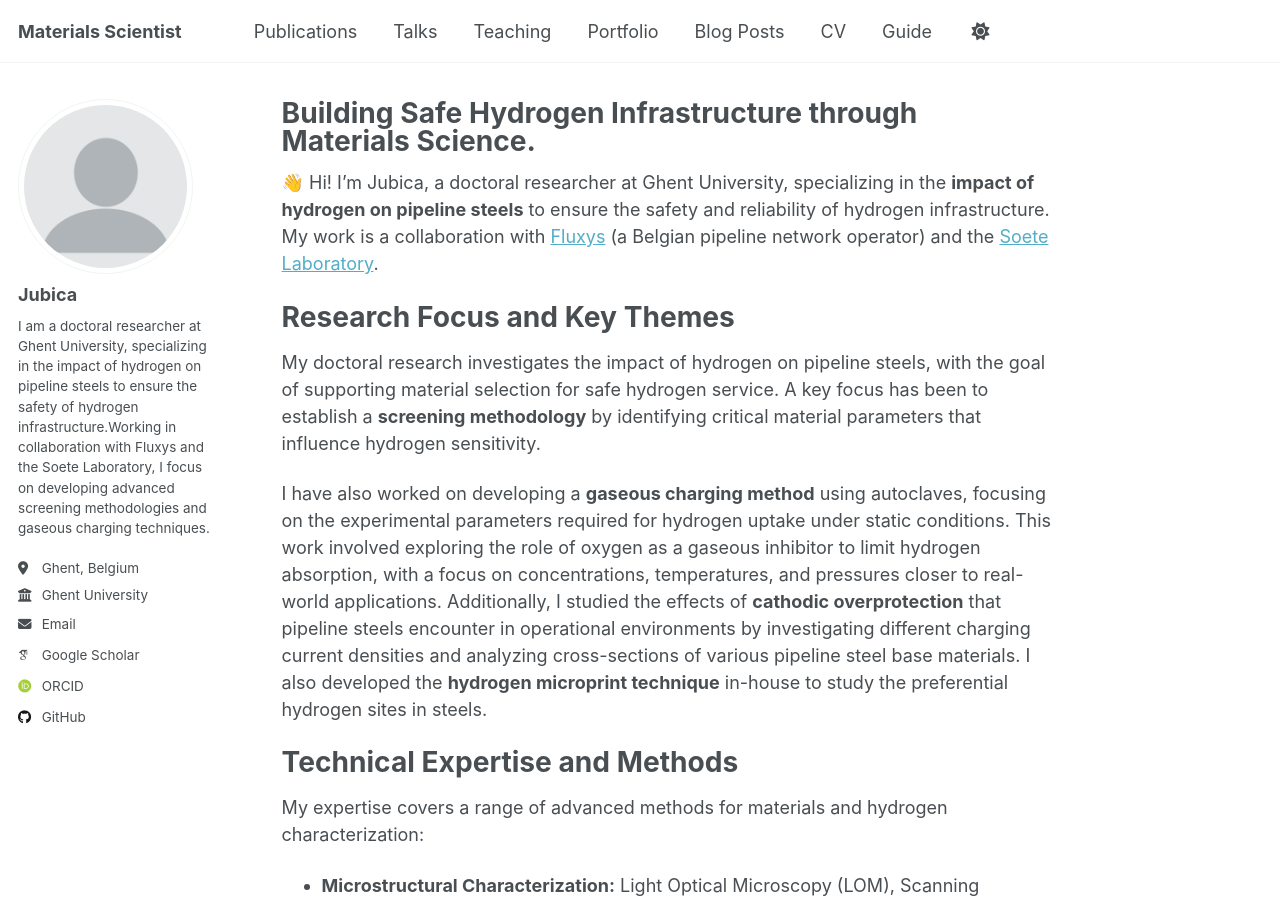
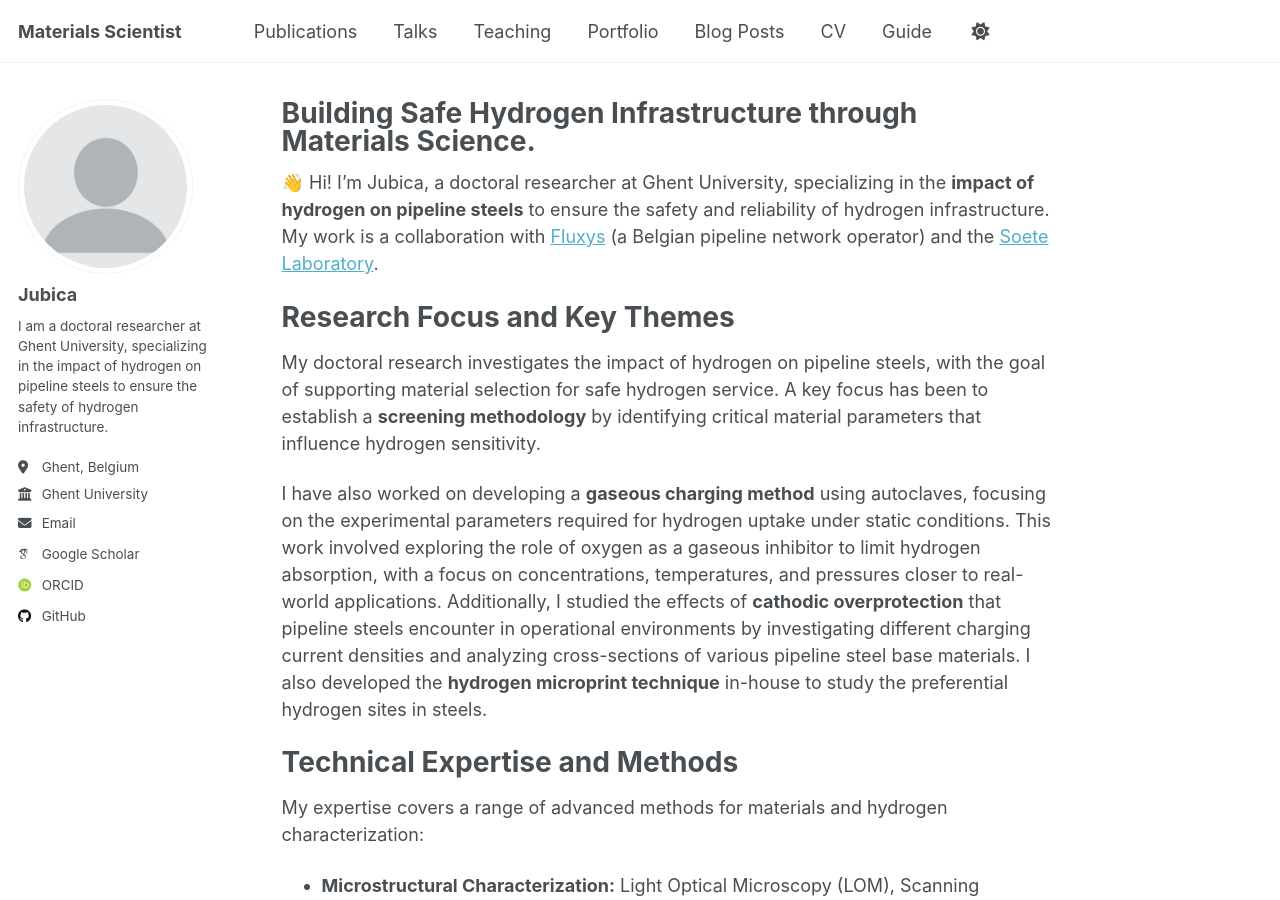
Before and after one commit to jubica/jubica.github.io, a Jekyll site: the page built from _pages/about.md, in a window 1280 px wide and 900 px high. Built offline with Jekyll 4.4.1, drawn with Linux system fonts in a browser that asks for light colours; some web fonts are replaced; a script that is not in the unit is left out.

Commit message:
Update _config.yml

```diff
--- a/_config.yml
+++ b/_config.yml
@@ -25,7 +25,7 @@ author:
   avatar           : "profile.png"
   name             : "Jubica"
   pronouns         : # example: "she/her"
-  bio              : "I am a doctoral researcher at Ghent University, specializing in the impact of hydrogen on pipeline steels to ensure the safety of hydrogen infrastructure.Working in collaboration with Fluxys and the Soete Laboratory, I focus on developing advanced screening methodologies and gaseous charging techniques."
+  bio              : "I am a doctoral researcher at Ghent University, specializing in the impact of hydrogen on pipeline steels to ensure the safety of hydrogen infrastructure."
   location         : "Ghent, Belgium"
   employer         : "Ghent University"
   uri              : # URL
```
